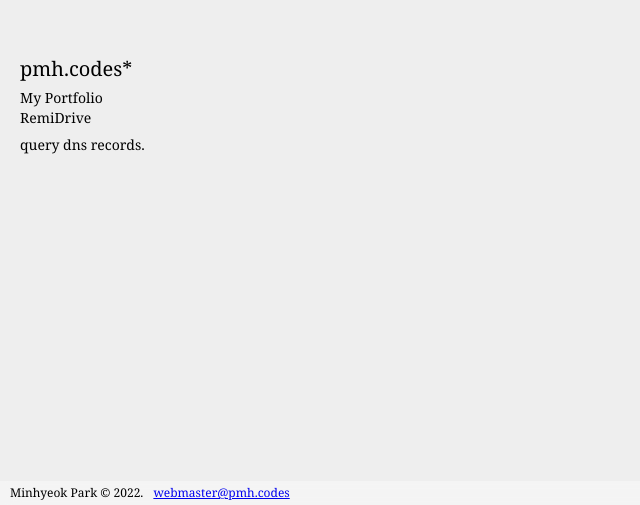
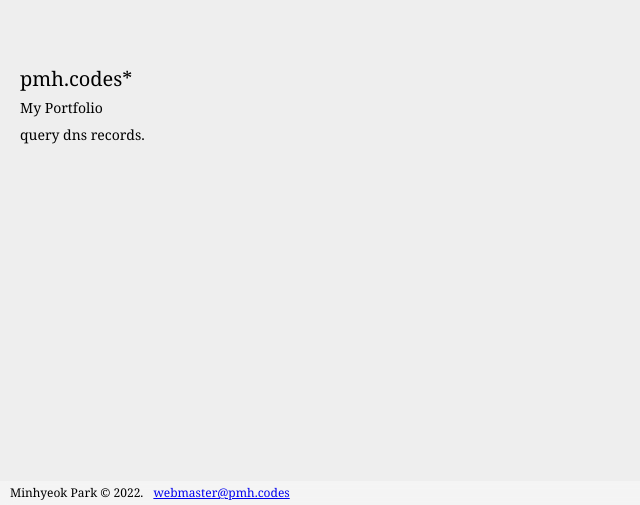
Before and after one commit to pmh-only/pmh.codes, a Gatsby site: page / in a window 1280 px wide. Shown: the part 295-800 px from the top of the page, without its empty margins (0-640 px from the left). Built offline with nearby package versions, Linux system fonts and the light colour scheme; Gatsby itself is replaced by a stand-in of ours.

Commit message:
chore: remove RemiDrive

```diff
--- a/src/pages/index.tsx
+++ b/src/pages/index.tsx
@@ -21,9 +21,6 @@ const IndexPage: React.FC<PageProps> = () => {
           <ListLinkItem href="https://portfolio.pmh.codes">
             My Portfolio
           </ListLinkItem>
-          <ListLinkItem href="https://remi.pmh.codes">
-            RemiDrive
-          </ListLinkItem>
         </List>
 
         <Trigger hiddenLabel='query dns records.'>
```
